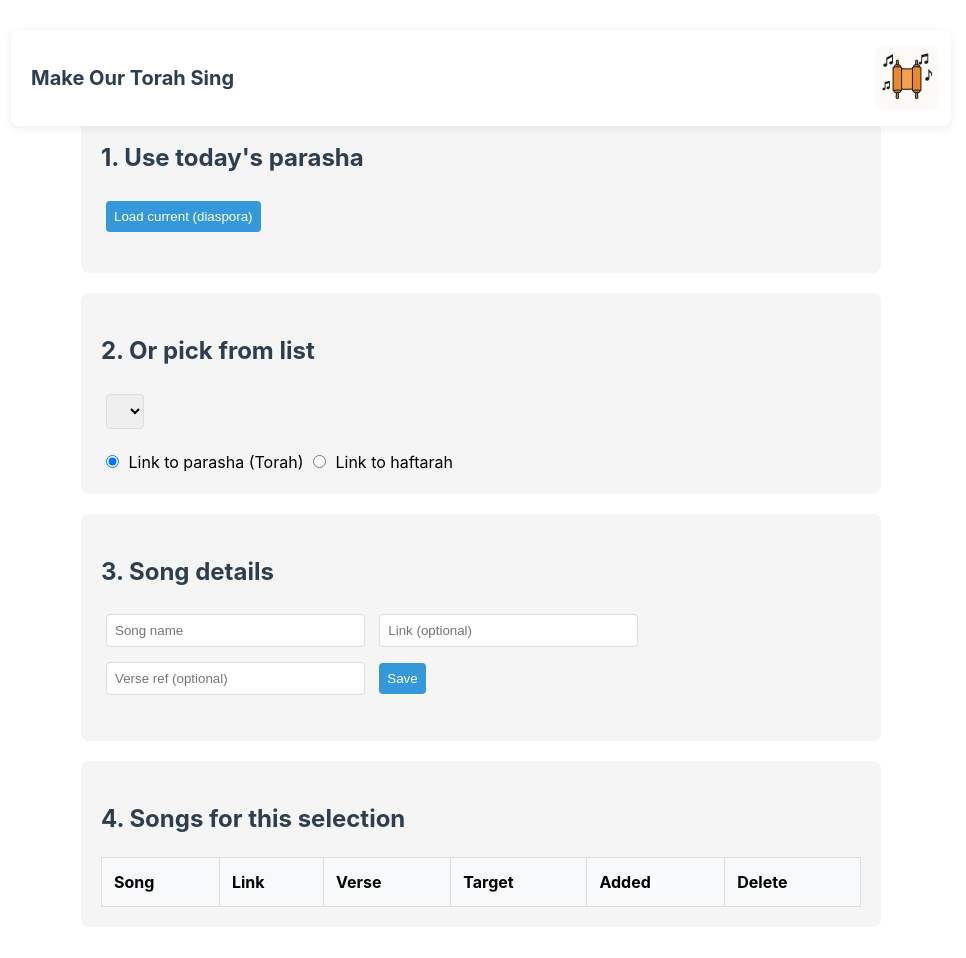
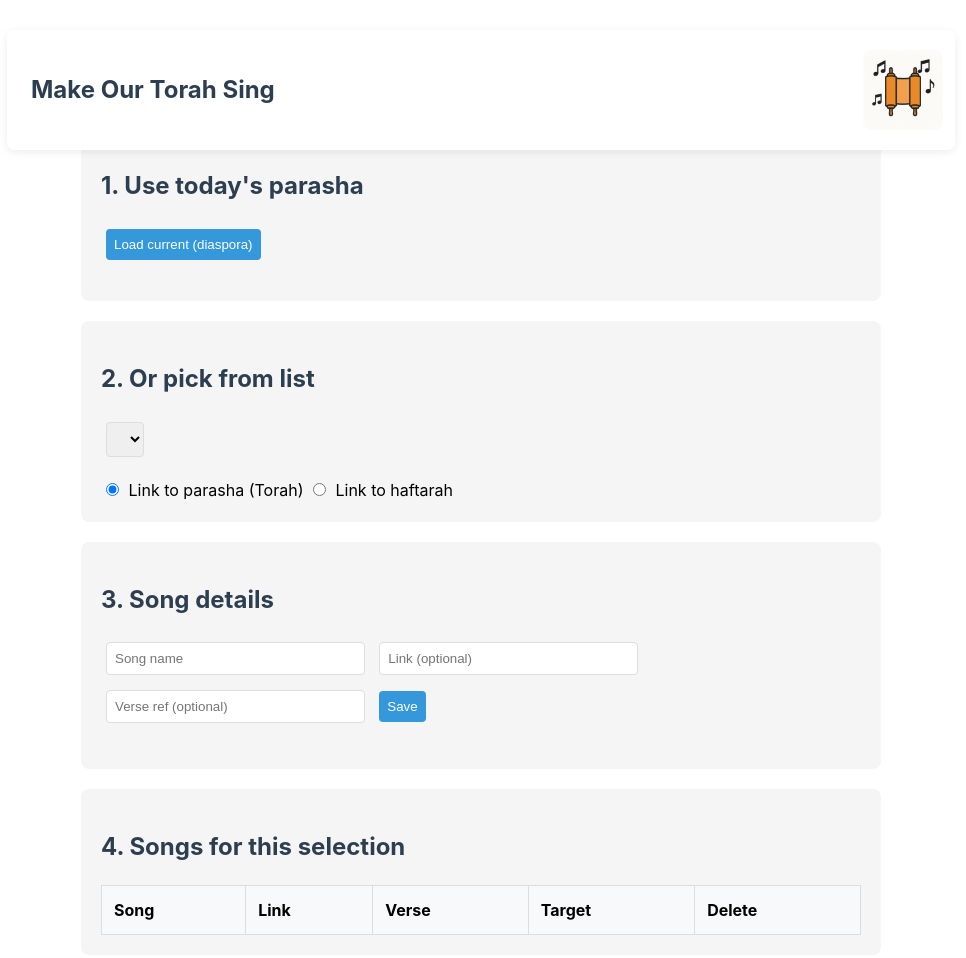
Before and after one commit to Roniboy15/parsha-songs, a website: page public/index.html in a window 1280 px wide. Shown: the whole page, without its empty margins (159-1125 px from the left). Drawn offline with Linux system fonts and the light colour scheme; no server answers.

Commit message:
slight styling changes

```diff
--- a/public/index.html
+++ b/public/index.html
@@ -63,7 +63,7 @@
                     <th>Link</th>
                     <th>Verse</th>
                     <th>Target</th>
-                    <th>Added</th>
+                    <!-- <th>Added</th> -->
                     <th>Delete</th>
                 </tr>
             </thead>
--- a/public/styles.css
+++ b/public/styles.css
@@ -59,8 +59,8 @@ th {
 
 /* header sizing + fixed behavior on wide screens */
 :root {
-  --site-header-height: 72px;
-  --logo-size: 64px;
+  --site-header-height: 92px;   /* increased header height */
+  --logo-size: 80px;            /* larger logo */
 }
 
 /* keep header normal by default (mobile/small screens) */
@@ -78,14 +78,14 @@ th {
 
 .site-title .main-title {
   margin: 0;
-  font-size: 1.25rem;
-  line-height: 1.1;
+  font-size: 1.5rem; /* larger title */
+  line-height: 1.05;
 }
 
 /* logo default */
 .site-logo {
-  width: 64px;
-  height: 64px;
+  width: var(--logo-size);
+  height: var(--logo-size);
   object-fit: contain;
   border-radius: 8px;
 }
@@ -100,7 +100,7 @@ th {
     background: rgba(255,255,255,0.98);
     box-shadow: 0 2px 8px rgba(0,0,0,0.08);
     border-radius: 8px;
-    padding: 12px 20px;
+    padding: 14px 24px;
     height: var(--site-header-height);
     align-items: center;
     width: min(900px, calc(100% - 48px));
@@ -128,7 +128,7 @@ th {
 
   /* push page content down so the fixed header doesn't cover it */
   body {
-    padding-top: calc(var(--site-header-height) + 28px);
+    padding-top: calc(var(--site-header-height) + 36px);
   }
 }
 
@@ -162,3 +162,13 @@ th {
   .site-logo { width: 44px; height: 44px; }
   .site-title .main-title { font-size: 1rem; }
 }
+
+/* hide "add" controls in viewing songs area (covers common class/attribute names) */
+#links-table .add-cell,
+#links-table .add-btn,
+#links-table .add-column,
+#links-table .add,
+#links-table [data-role="add"],
+.links-add {
+  display: none !important;
+}
```
